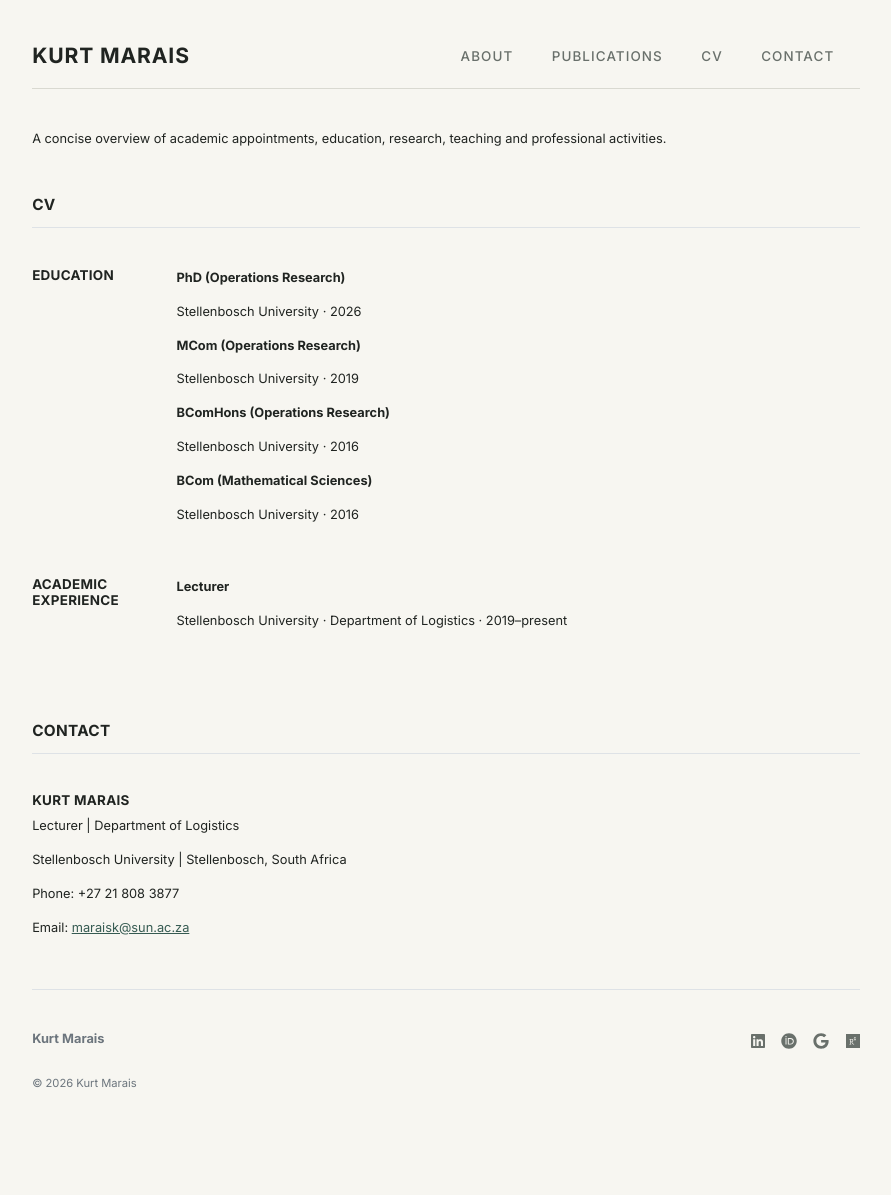
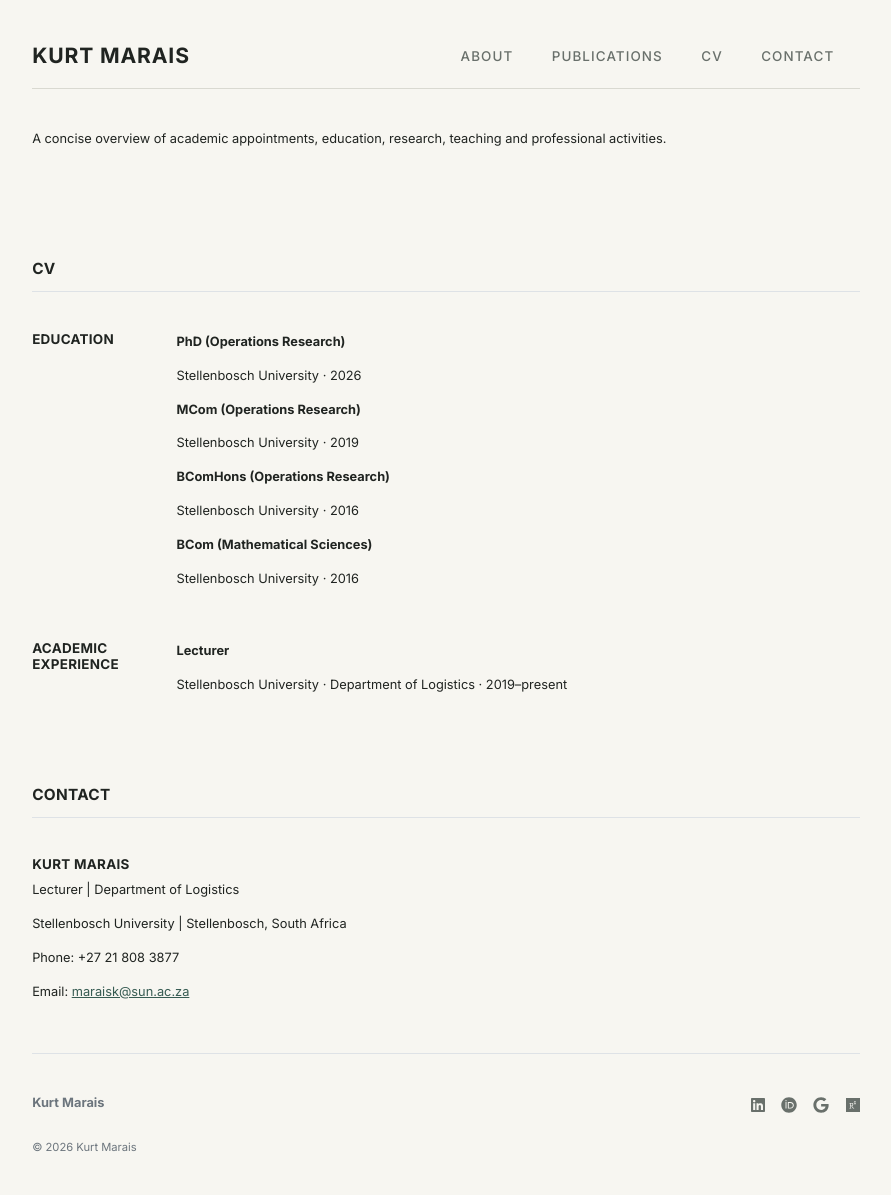
Before and after one commit to kurtmarais/kurtmarais.github.io, a Jekyll site: the page built from cv.md, in a window 1280 px wide. Shown: the whole page, without its empty margins (194-1085 px from the left). Built offline with Jekyll 4.4.1, drawn with Linux system fonts in a browser that asks for light colours; before the commit the page ends 1131 px from its top, so only the background shows below that.

Commit message:
Update cv.html

```diff
--- a/_layouts/cv.html
+++ b/_layouts/cv.html
@@ -4,7 +4,7 @@
 
 {{ content }}
 
-<div class="row g-5 mb-5">
+<div class="row g-5 mb-5 mt-5">
   <div>
     <h3 class="fw-bold border-bottom pb-3 mb-5">CV</h3>
     <div class="row g-5 mb-5">
```
